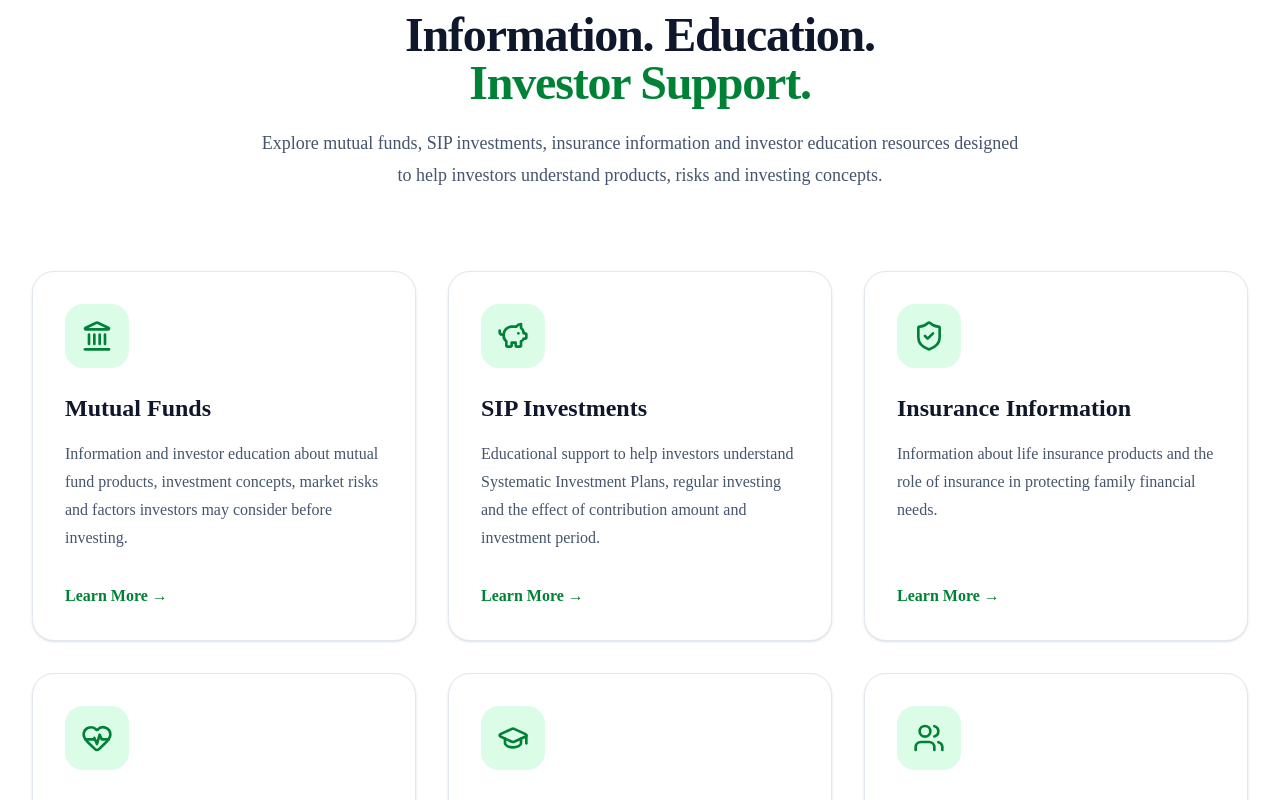
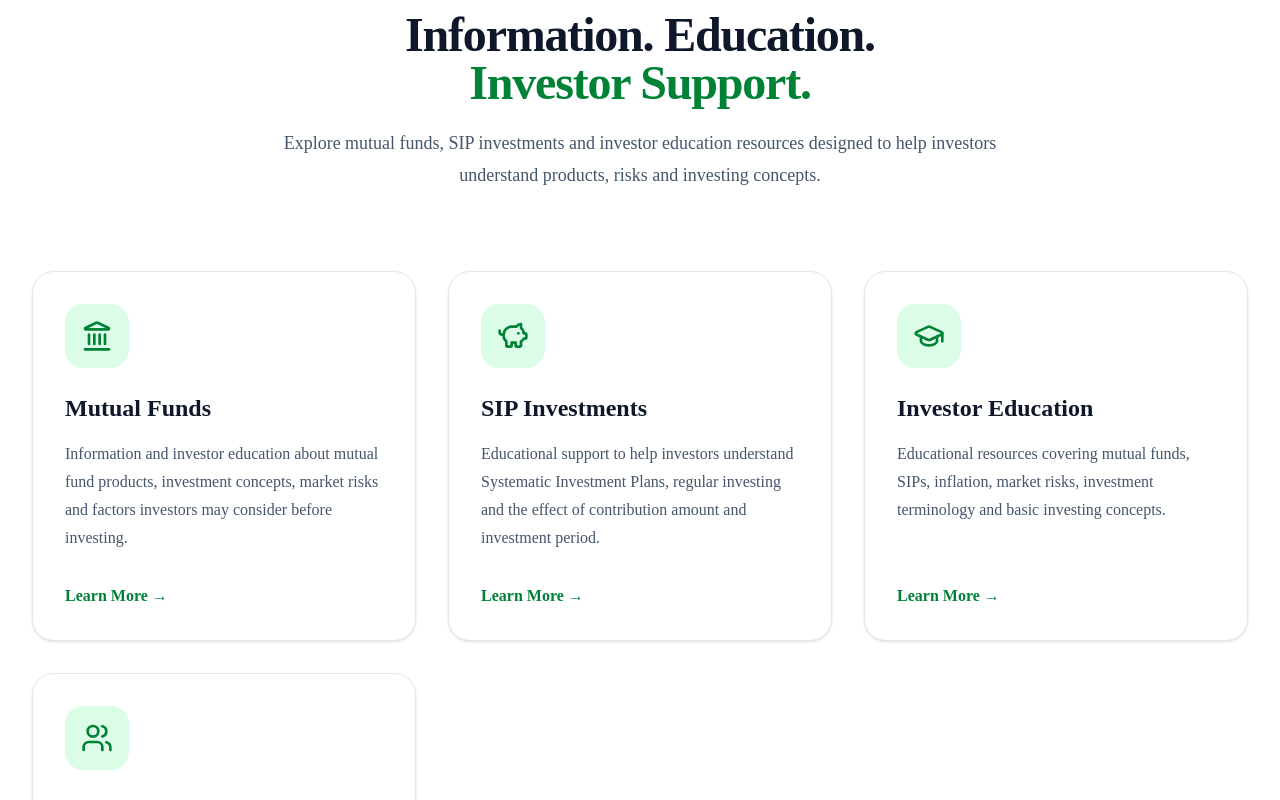
Before and after one commit to shivpawan007/LuxmiInvestCare, a Next.js app: page / in a window 1280 px wide. Shown: the part 6120-6920 px from the top of the page. Built offline with nearby package versions, Linux system fonts and the light colour scheme.

Commit message:
Limit home services to mutual fund distribution and investor education

```diff
--- a/components/home/Services.tsx
+++ b/components/home/Services.tsx
@@ -5,9 +5,7 @@ import MutualFundRiskWarning from "@/components/compliance/MutualFundRiskWarning
 import {
     Landmark,
     PiggyBank,
-    ShieldCheck,
     GraduationCap,
-    HeartPulse,
     Users,
 } from "lucide-react";
 
@@ -23,18 +21,6 @@ const services = [
         title: "SIP Investments",
         description:
             "Educational support to help investors understand Systematic Investment Plans, regular investing and the effect of contribution amount and investment period.",
-    },
-    {
-        icon: ShieldCheck,
-        title: "Insurance Information",
-        description:
-            "Information about life insurance products and the role of insurance in protecting family financial needs.",
-    },
-    {
-        icon: HeartPulse,
-        title: "Health Insurance Information",
-        description:
-            "Information about health insurance products, coverage considerations and the importance of understanding policy terms and conditions.",
     },
     {
         icon: GraduationCap,
@@ -78,7 +64,7 @@ export default function Services() {
                     </h2>
 
                     <p className="section-subtitle mx-auto">
-                        Explore mutual funds, SIP investments, insurance information and investor education resources designed
+                        Explore mutual funds, SIP investments and investor education resources designed
                         to help investors understand products, risks and
                         investing concepts.
                     </p>
```
